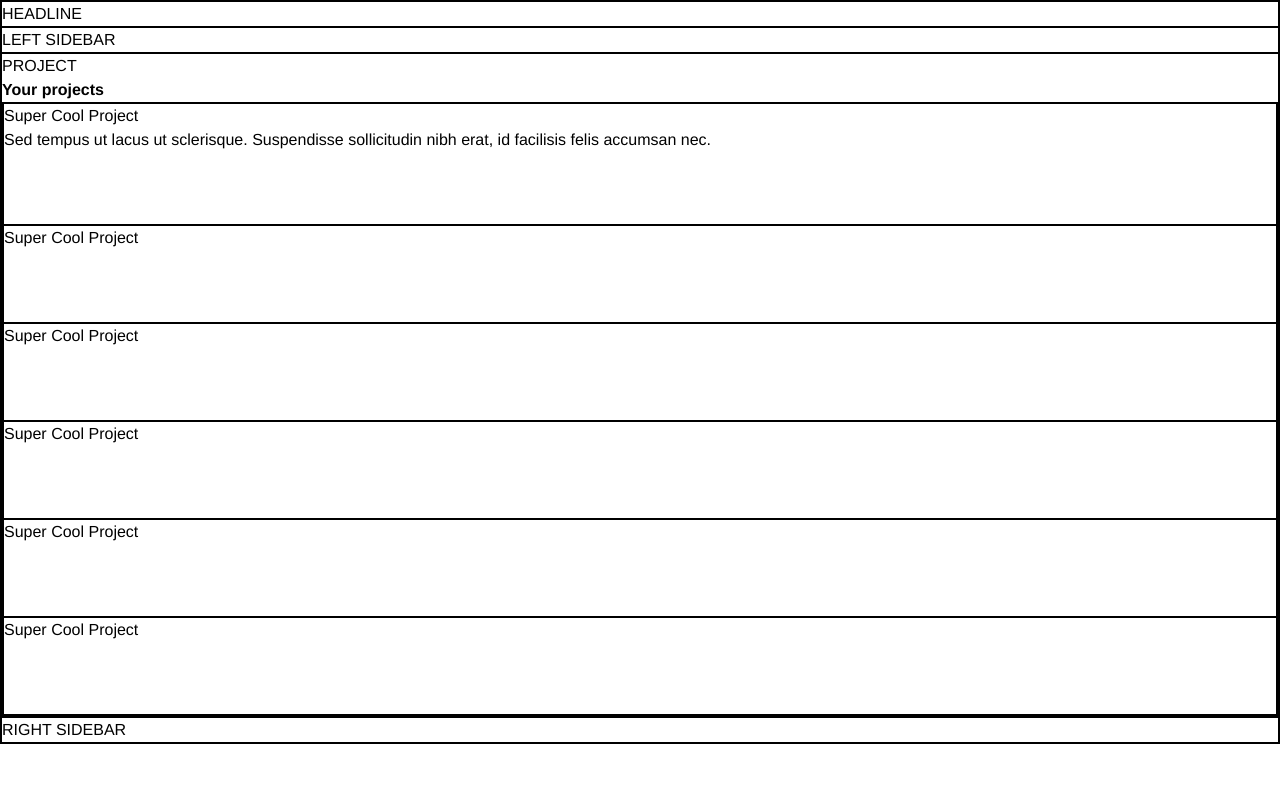
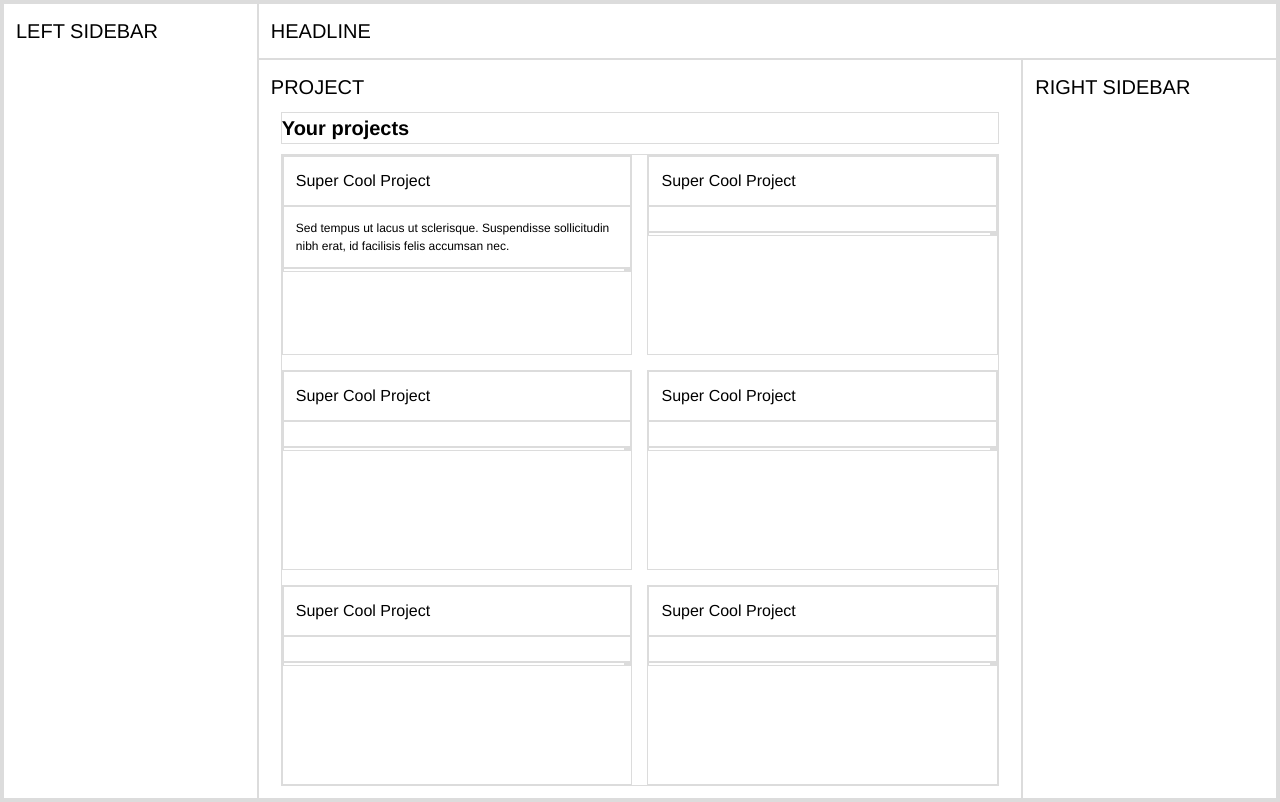
Before and after one commit to byudhip/admin-dashboard, a plain HTML site: page index.html in a window 1280 px wide. Drawn offline with Linux system fonts and the light colour scheme; a script that the page names is missing.

Commit message:
Add whole page layout - Add style to .project

```diff
--- a/styles.css
+++ b/styles.css
@@ -1,9 +1,16 @@
 /* Reset */
-*, *::before, *::after {
-    margin: 0;
-    padding: 0;
-    box-sizing: border-box;
+*,
+*::before,
+*::after {
+  margin: 0;
+  padding: 0;
+  box-sizing: border-box;
 }
+
+:root {
+  font-size: 20px;
+}
+
 button,
 input,
 select,
@@ -14,11 +21,72 @@ textarea {
 
 /* Body Styles */
 body {
-    font-family: Helvetica, Arial, system-ui;
-    height: 100vh;
-    line-height: 1.5;
+  font-family: Helvetica, Arial, system-ui;
+  height: 100vh  ;
+  line-height: 1.5;
 }
 
-div{
-    border: 1px solid black;
+* {
+  border: 1px solid gainsboro;
 }
+
+p {
+  font-size: 0.6rem;
+  padding: 12px;
+}
+
+.container {
+  display: grid;
+  grid-template-columns: repeat(5, 1fr);
+  grid-template-rows: auto 1fr;
+  height: 100%;
+  background-color: aquamarine;
+}
+
+.container > * {
+  padding: 12px;
+  background-color: white;
+}
+
+.headline {
+  grid-column: 2/6;
+}
+
+.left-sidebar {
+  grid-row: 1/5;
+  grid-column: 1/2;
+}
+
+.project {
+  grid-row: 2/5;
+  grid-column: 2/5;
+}
+
+.project > * {
+  margin: 10px;
+}
+
+.card-holder {
+  display: grid;
+  grid-template-columns: repeat(auto-fill, minmax(300px, 1fr));
+  gap: 15px;
+}
+
+.card {
+  height: 200px;
+}
+
+.project-title {
+  font-size: 0.8rem;
+}
+
+.card ul {
+  list-style: none;
+  display: flex;
+  justify-content: flex-end;
+  margin-top: auto;
+}
+.right-sidebar {
+  grid-row: 2/5;
+  grid-column: 5/6;
+}
```
